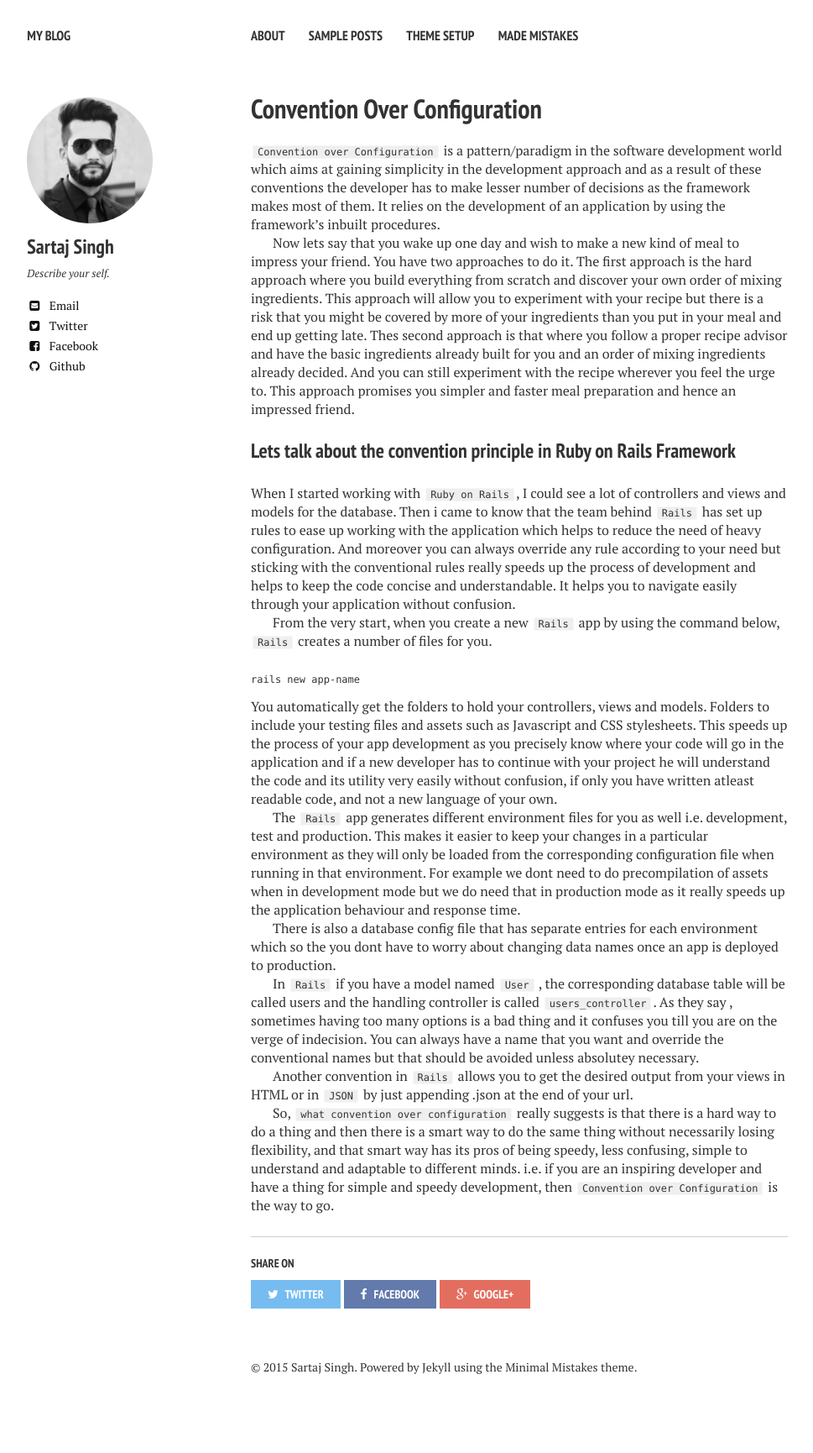
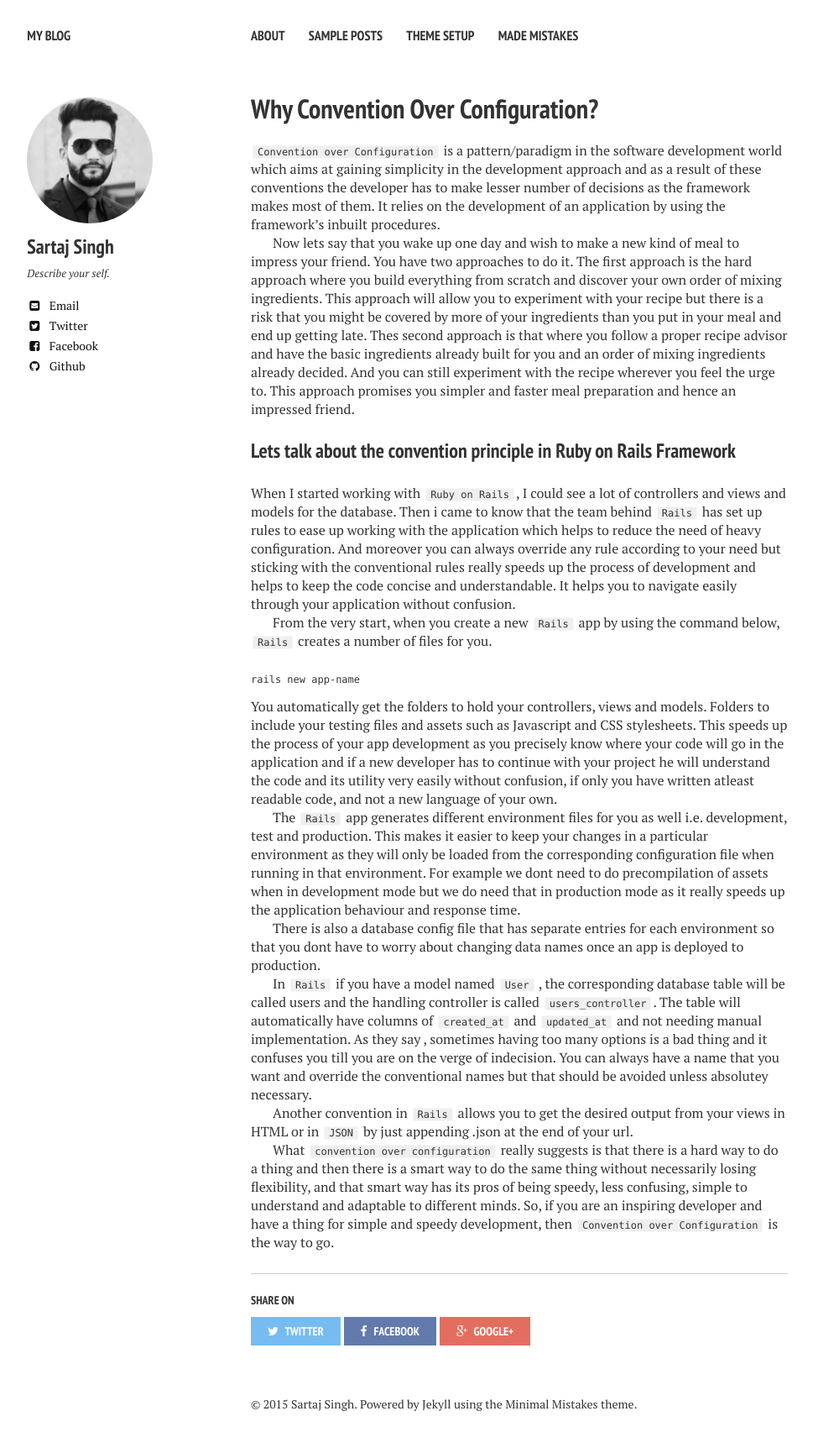
Before and after one commit to sartajsingh/sartajsingh.github.io, a Jekyll site: the page built from _posts/2015-08-22-convention-over-configuration.md, in a window 1280 px wide. Shown: the whole page at 84% size, without its empty margins (21-990 px from the left). Built offline with Jekyll 4.4.1, drawn with Linux system fonts in a browser that asks for light colours; nearby versions of some CDN libraries; before the commit the page ends 1686 px from its top, so only the background shows below that.

Commit message:
[sartaj] convention over configuration changes

```diff
--- a/_posts/2015-08-22-convention-over-configuration.md
+++ b/_posts/2015-08-22-convention-over-configuration.md
@@ -1,6 +1,6 @@
 ---
 layout: page
-title: "Convention Over Configuration"
+title: "Why Convention Over Configuration?"
 description: "Why do software developers need to follow conventions of a framework"
 tags: ['Ruby']
 ---
@@ -34,13 +34,14 @@ The `Rails` app generates different environment files for you as well i.e. devel
 This makes it easier to keep your changes in a particular environment as they will only be loaded from the corresponding configuration file when running in that environment.
 For example we dont need to do precompilation of assets when in development mode but we do need that in production mode as it really speeds up the application behaviour and response time.
 
-There is also a database config file that has separate entries for each environment which so the you dont have to worry about changing data names once an app is deployed to production.
+There is also a database config file that has separate entries for each environment so that you dont have to worry about changing data names once an app is deployed to production.
 
-In `Rails` if you have a model named `User` , the corresponding database table will be called users and the handling controller is called `users_controller`.
+In `Rails` if you have a model named `User` , the corresponding database table will be called users and the handling controller is called `users_controller`. The table will automatically have columns of `created_at` and `updated_at` and not needing manual implementation.
 As they say , sometimes having too many options is a bad thing and it confuses you till you are on the verge of indecision. You can always have a name that you want and override the conventional names but that should be
 avoided unless absolutey necessary.
 
+
 Another convention in `Rails` allows you to get the desired output from your views in HTML  or in `JSON` by just appending .json at the end of your url.
 
-So, `what convention over configuration` really suggests is that there is a hard way to do a thing and then there is a smart way to do the same thing without necessarily losing flexibility, and that smart way has its pros of being speedy, less confusing, simple to understand and adaptable to different minds.
-i.e. if you are an inspiring developer and have a thing for simple and speedy development, then `Convention over Configuration` is the way to go.
+What `convention over configuration` really suggests is that there is a hard way to do a thing and then there is a smart way to do the same thing without necessarily losing flexibility, and that smart way has its pros of being speedy, less confusing, simple to understand and adaptable to different minds.
+So, if you are an inspiring developer and have a thing for simple and speedy development, then `Convention over Configuration` is the way to go.
```
